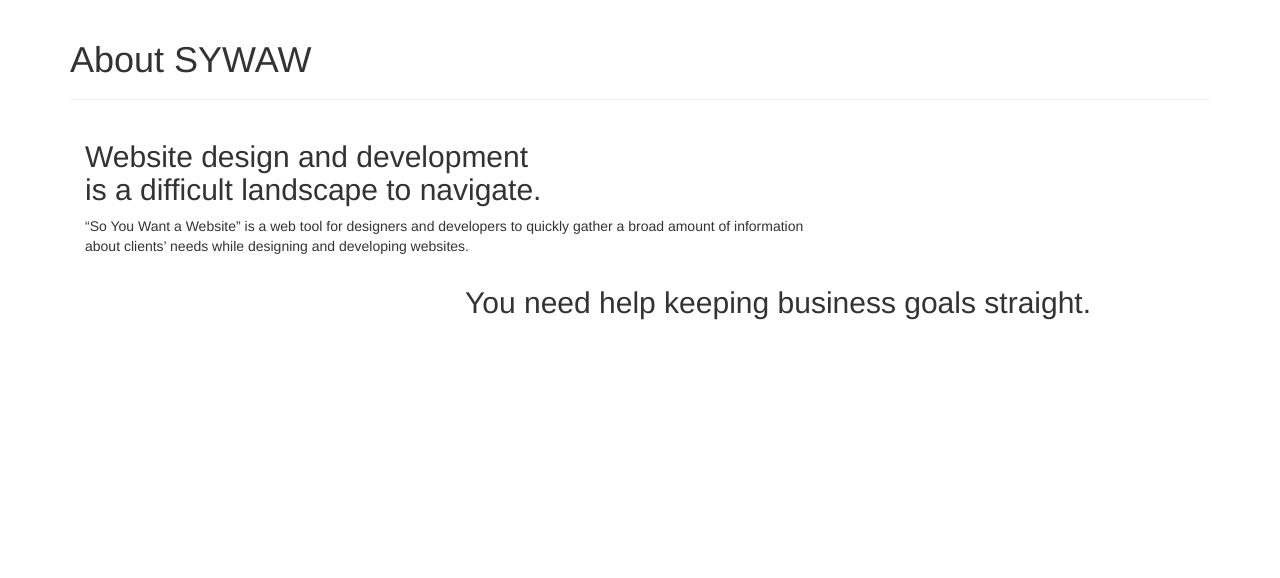
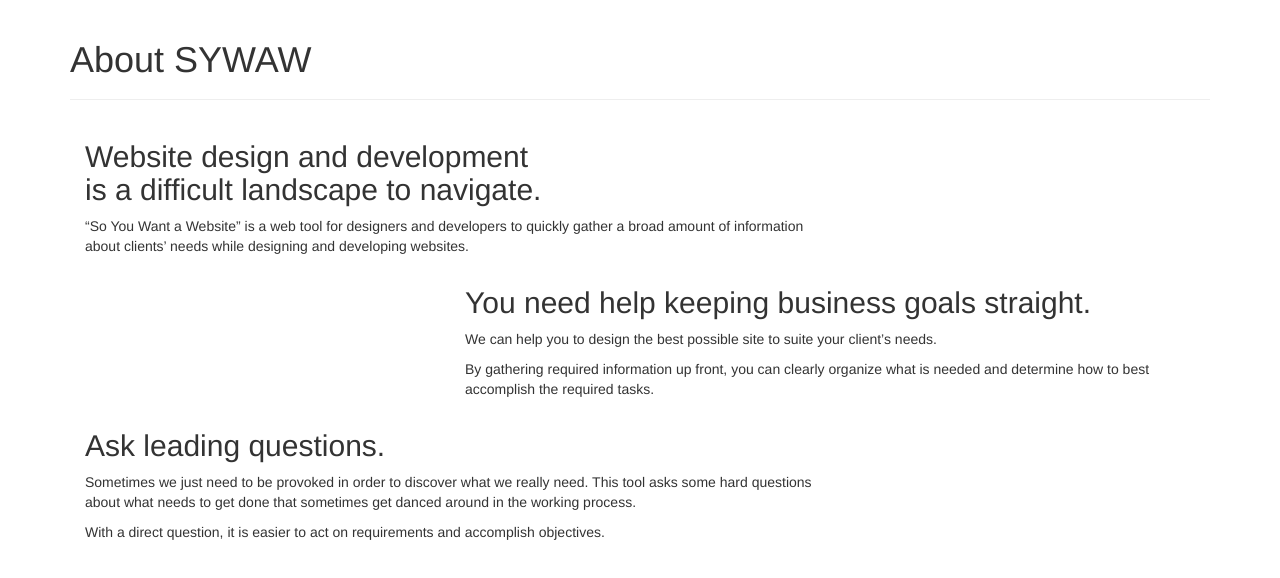
Before and after one commit to alexsomeoddpilot/so-you-want-a-website, a website: page assets/about.html in a window 1280 px wide. Drawn offline with nearby package versions, Linux system fonts and the light colour scheme.

Commit message:
Updating about page

```diff
--- a/assets/about.html
+++ b/assets/about.html
@@ -25,6 +25,18 @@
 
     <div class="col-md-8 col-md-push-4">
       <h2>You need help keeping business goals straight.</h2>
+
+      <p>We can help you to design the best possible site to suite your client&rsquo;s needs.</p>
+
+      <p>By gathering required information up front, you can clearly organize what is needed and determine how to best accomplish the required tasks.</p>
+    </div>
+
+    <div class="col-md-8">
+      <h2>Ask leading questions.</h2>
+
+      <p>Sometimes we just need to be provoked in order to discover what we really need. This tool asks some hard questions about what needs to get done that sometimes get danced around in the working process.</p>
+
+      <p>With a direct question, it is easier to act on requirements and accomplish objectives.</p>
     </div>
   </div>
 
```
